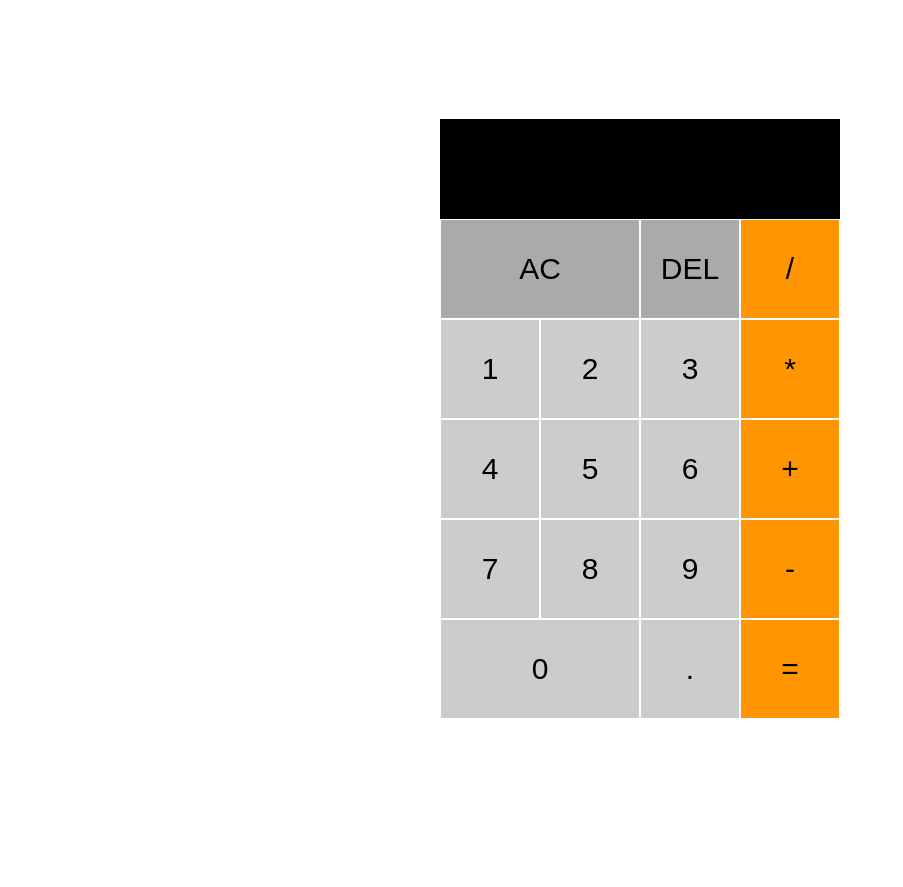
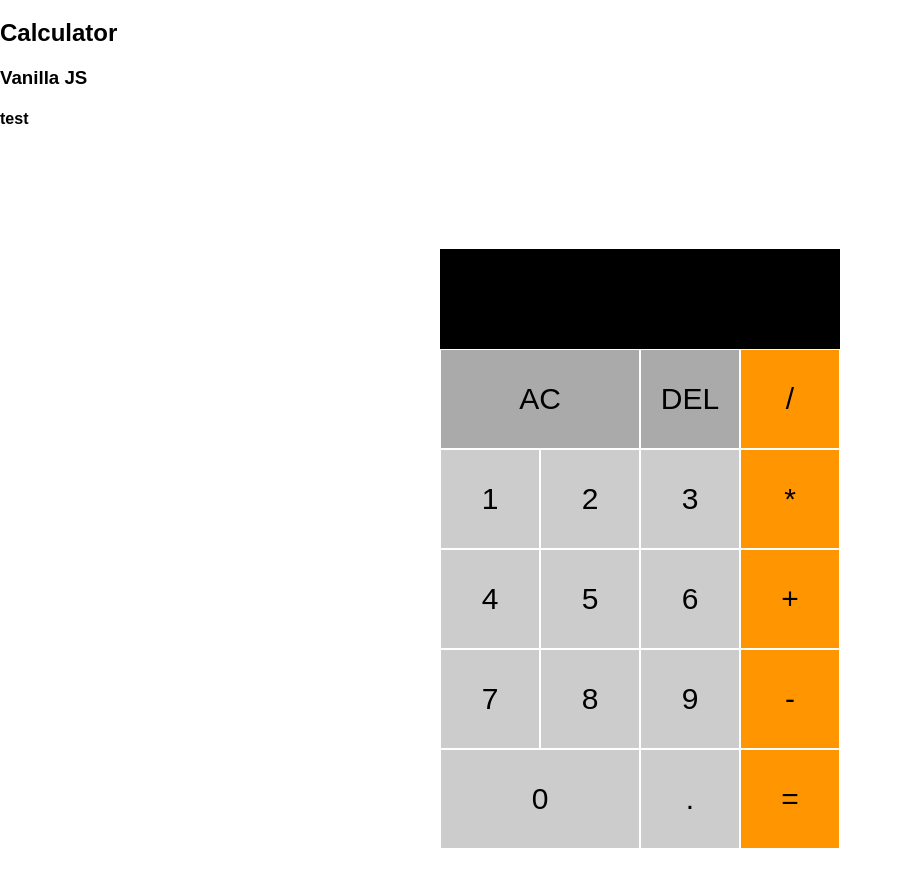
Before and after one commit to yromanchak/js-calculator-ui, a website built with webpack: page src/index.html in a window 1280 px wide. Shown: the part 61-948 px from the top of the page, without its empty margins (0-903 px from the left). Before the commit the page ends 880 px from the top, so only its background shows below. Built offline with nearby package versions, Linux system fonts and the light colour scheme.

Commit message:
squosh-commit-1

```diff
--- a/src/index.html
+++ b/src/index.html
@@ -9,6 +9,10 @@
   <div id="app">
 
     <h1>test</h1>
+    <h2>Calculator</h2>
+    <h3>Vanilla JS</h3>
+    <h4>test</h4>
+
     <div class="calculator">
       <div class="calculator__head">
         <div data-previous-operand class="previous-operand"></div>
```
